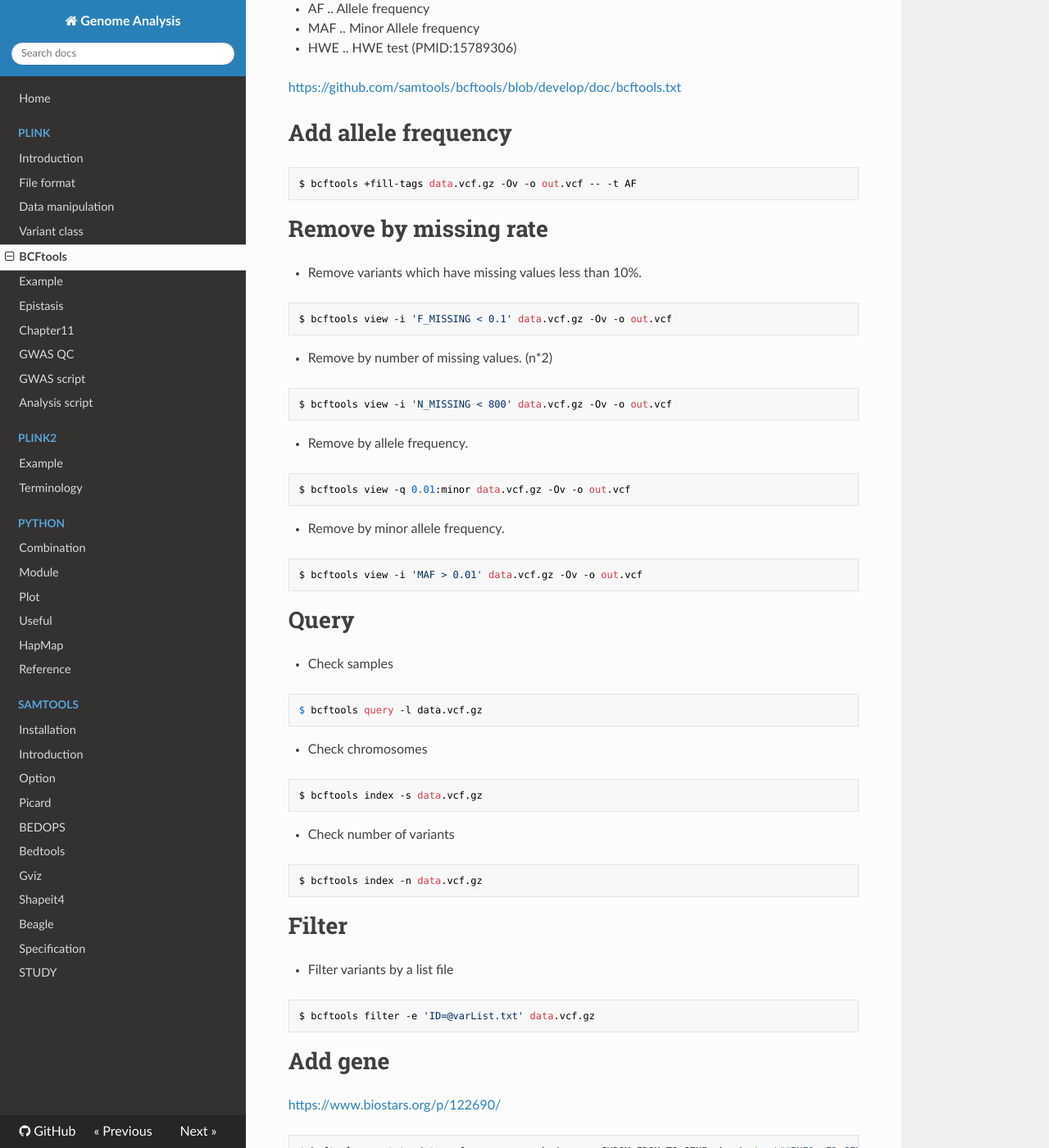
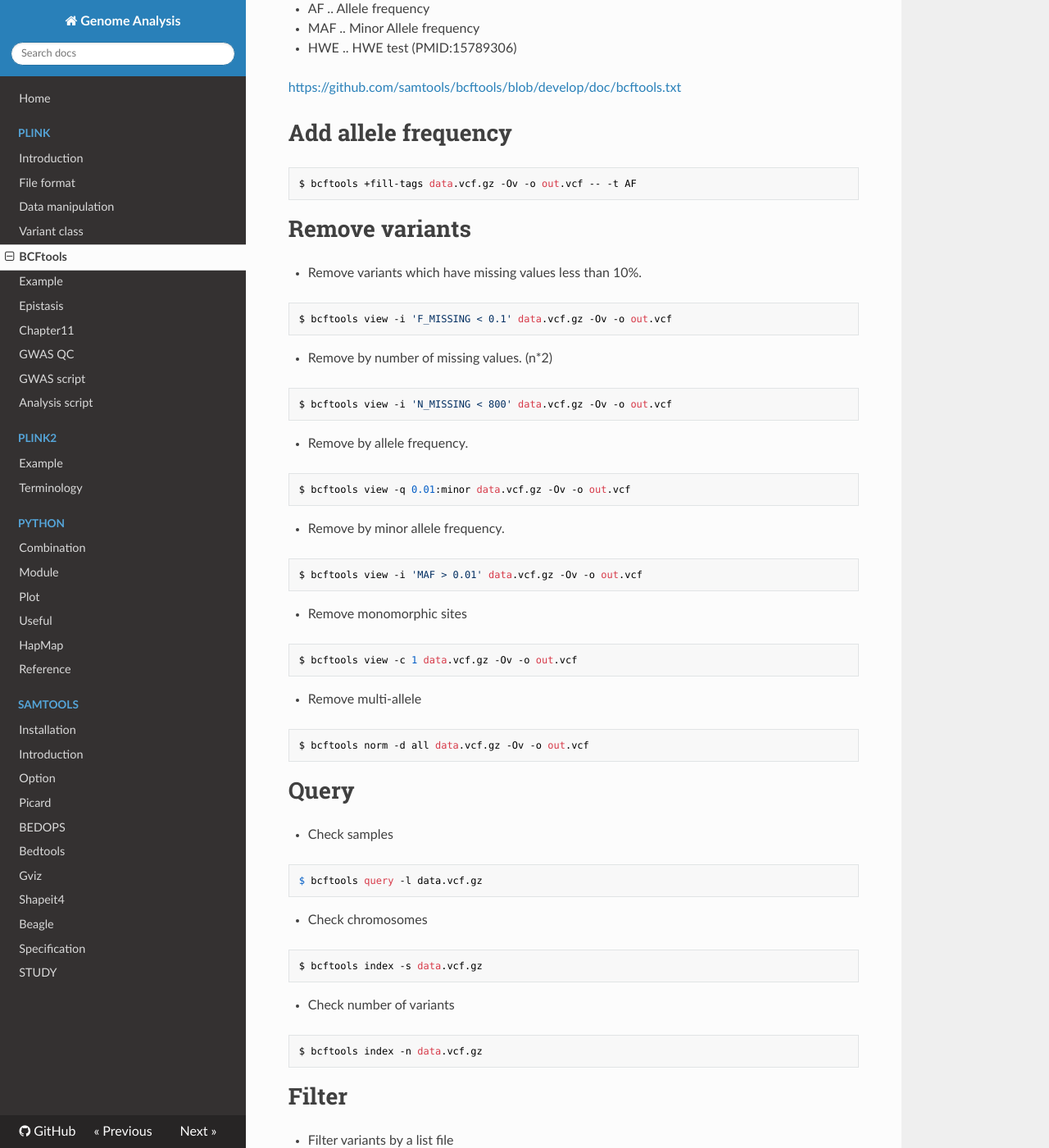
Before and after one commit to WonyoungCho/plink, an MkDocs documentation site: the page built from docs/bcftools_mani.md, in a window 1280 px wide and 1400 px high, scrolled down 1519 px. Shown: the whole window at 82% size. Built offline with MkDocs 1.6.1, drawn with Linux system fonts in a browser that asks for light colours; nearby versions of some CDN libraries; old or Windows-style settings are respelled for this version of MkDocs.

Commit message:
Update bcftools_mani.md

````diff
--- a/docs/bcftools_mani.md
+++ b/docs/bcftools_mani.md
@@ -78,7 +78,7 @@ Options:
 $ bcftools +fill-tags data.vcf.gz -Ov -o out.vcf -- -t AF
 ```
 
-# Remove by missing rate
+# Remove variants
 - Remove variants which have missing values less than 10%.
 ```
 $ bcftools view -i 'F_MISSING < 0.1' data.vcf.gz -Ov -o out.vcf
@@ -94,6 +94,14 @@ $ bcftools view -q 0.01:minor data.vcf.gz -Ov -o out.vcf
 - Remove by minor allele frequency.
 ```
 $ bcftools view -i 'MAF > 0.01' data.vcf.gz -Ov -o out.vcf
+```
+- Remove monomorphic sites
+```
+$ bcftools view -c 1 data.vcf.gz -Ov -o out.vcf
+```
+- Remove multi-allele
+```
+$ bcftools norm -d all data.vcf.gz -Ov -o out.vcf
 ```
 
 # Query
````
